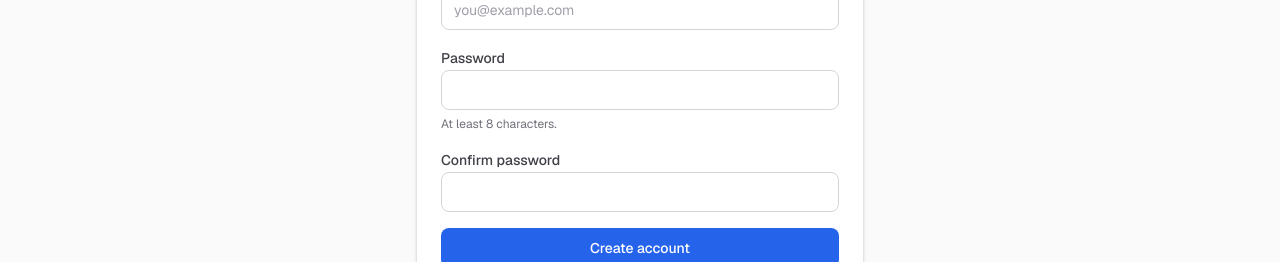
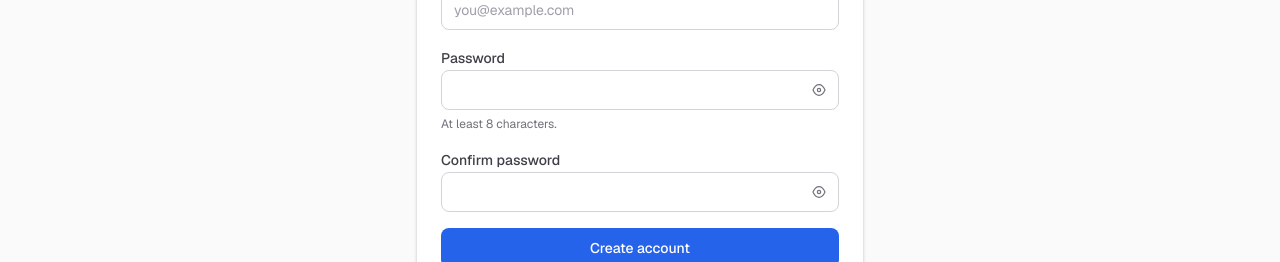
Before and after one commit to carols12352/thecobaltguide, a Next.js app: page /signup in a window 1280 px wide. Shown: the part 509-771 px from the top of the page. Built offline with nearby package versions, Linux system fonts and the light colour scheme; no server answers.

Commit message:
feat: add password visibility toggles across auth and profile forms

```diff
--- a/components/auth/password-dots-input.tsx
+++ b/components/auth/password-dots-input.tsx
@@ -2,6 +2,7 @@
 
 import { useLayoutEffect, useMemo, useRef, useState } from "react";
 import { Input } from "@/components/ui/input";
+import { PasswordVisibilityIcon } from "@/components/auth/password-input";
 import {
   analyzeConfirmOverlay,
   analyzePasswordOverlay,
@@ -11,7 +12,7 @@ import { cn } from "@/lib/utils";
 
 /** Shared monospace sizing so overlay columns line up with native password bullets. */
 export const PASSWORD_INPUT_CLASS =
-  "password-char-input h-8 py-1 font-mono tracking-normal";
+  "password-char-input h-8 py-1 pr-10 font-mono tracking-normal";
 
 interface PasswordDotsInputProps {
   id: string;
@@ -241,6 +242,7 @@ export function PasswordDotsInput({
   overlayField,
 }: PasswordDotsInputProps) {
   const inputRef = useRef<HTMLInputElement>(null);
+  const [passwordVisible, setPasswordVisible] = useState(false);
 
   const segments = useMemo(() => {
     if (compareWith === undefined || overlayField === undefined) {
@@ -268,7 +270,7 @@ export function PasswordDotsInput({
       <Input
         ref={inputRef}
         id={id}
-        type="password"
+        type={passwordVisible ? "text" : "password"}
         autoComplete="new-password"
         value={value}
         onChange={(event) => onChange(event.target.value)}
@@ -276,6 +278,16 @@ export function PasswordDotsInput({
         required={required}
         className={cn(PASSWORD_INPUT_CLASS, className)}
       />
+      <button
+        type="button"
+        onClick={() => setPasswordVisible((visible) => !visible)}
+        aria-label={passwordVisible ? "Hide password" : "Show password"}
+        aria-pressed={passwordVisible}
+        title={passwordVisible ? "Hide password" : "Show password"}
+        className="absolute right-1 top-1/2 z-20 inline-flex size-6 -translate-y-1/2 items-center justify-center rounded text-zinc-500 transition-colors hover:bg-zinc-100 hover:text-zinc-800 focus-visible:outline-none focus-visible:ring-2 focus-visible:ring-cobalt-500 dark:hover:bg-zinc-800 dark:hover:text-zinc-100"
+      >
+        <PasswordVisibilityIcon visible={passwordVisible} />
+      </button>
     </div>
   );
 }
--- /dev/null
+++ b/components/auth/password-input.tsx
@@ -0,0 +1,45 @@
+"use client";
+
+import { useState, type ComponentProps } from "react";
+import { Input } from "@/components/ui/input";
+import { cn } from "@/lib/utils";
+
+export function PasswordVisibilityIcon({ visible }: { visible: boolean }) {
+  return visible ? (
+    <svg viewBox="0 0 24 24" fill="none" stroke="currentColor" strokeWidth="1.75" strokeLinecap="round" strokeLinejoin="round" aria-hidden="true" className="size-4">
+      <path d="M3 3l18 18" />
+      <path d="M10.6 10.7a2 2 0 0 0 2.7 2.7" />
+      <path d="M9.9 4.2A10.8 10.8 0 0 1 12 4c5.5 0 9 8 9 8a16.2 16.2 0 0 1-2.1 3.2" />
+      <path d="M6.6 6.6C4.3 8.2 3 12 3 12s3.5 8 9 8a8.8 8.8 0 0 0 4.1-1" />
+    </svg>
+  ) : (
+    <svg viewBox="0 0 24 24" fill="none" stroke="currentColor" strokeWidth="1.75" strokeLinecap="round" strokeLinejoin="round" aria-hidden="true" className="size-4">
+      <path d="M3 12s3.5-8 9-8 9 8 9 8-3.5 8-9 8-9-8-9-8Z" />
+      <circle cx="12" cy="12" r="2.5" />
+    </svg>
+  );
+}
+
+export function PasswordInput({ className, ...props }: ComponentProps<typeof Input>) {
+  const [visible, setVisible] = useState(false);
+
+  return (
+    <div className="relative w-full">
+      <Input
+        {...props}
+        type={visible ? "text" : "password"}
+        className={cn("pr-10", className)}
+      />
+      <button
+        type="button"
+        onClick={() => setVisible((current) => !current)}
+        aria-label={visible ? "Hide password" : "Show password"}
+        aria-pressed={visible}
+        title={visible ? "Hide password" : "Show password"}
+        className="absolute inset-y-0 right-0 z-10 inline-flex w-10 items-center justify-center rounded-r-lg text-zinc-500 transition-colors hover:bg-zinc-100 hover:text-zinc-800 focus-visible:outline-none focus-visible:ring-2 focus-visible:ring-inset focus-visible:ring-cobalt-500 dark:hover:bg-zinc-800 dark:hover:text-zinc-100"
+      >
+        <PasswordVisibilityIcon visible={visible} />
+      </button>
+    </div>
+  );
+}
--- a/components/auth/password-set-form.tsx
+++ b/components/auth/password-set-form.tsx
@@ -2,8 +2,8 @@
 
 import { useMemo } from "react";
 import { PasswordDotsInput } from "@/components/auth/password-dots-input";
+import { PasswordInput } from "@/components/auth/password-input";
 import { Button } from "@/components/ui/button";
-import { Input } from "@/components/ui/input";
 import { Label } from "@/components/ui/label";
 import {
   analyzePasswordOverlay,
@@ -170,9 +170,8 @@ export function PasswordSetForm({
       {mode === "update" && (
         <div className="space-y-1.5">
           <Label htmlFor="account-current-password">Current password</Label>
-          <Input
+          <PasswordInput
             id="account-current-password"
-            type="password"
             autoComplete="current-password"
             value={currentPassword}
             onChange={(event) => onCurrentPasswordChange?.(event.target.value)}
--- a/components/auth/sign-in-form.tsx
+++ b/components/auth/sign-in-form.tsx
@@ -7,6 +7,7 @@ import { AuthDivider, AuthShell, GoogleIcon } from "@/components/auth/auth-shell
 import { EmailSentDialog } from "@/components/ui/dialog";
 import { Button } from "@/components/ui/button";
 import { Input } from "@/components/ui/input";
+import { PasswordInput } from "@/components/auth/password-input";
 import { Label } from "@/components/ui/label";
 import { AUTH_EMAIL_COOLDOWN_SECONDS } from "@/config/constants";
 import { formatAuthError } from "@/lib/auth/errors";
@@ -240,9 +241,8 @@ export function SignInForm() {
                   Forgot password?
                 </button>
               </div>
-              <Input
+              <PasswordInput
                 id="sign-in-password"
-                type="password"
                 autoComplete="current-password"
                 value={password}
                 onChange={(e) => setPassword(e.target.value)}
--- a/components/auth/sign-up-form.tsx
+++ b/components/auth/sign-up-form.tsx
@@ -7,6 +7,7 @@ import { AuthDivider, AuthShell, GoogleIcon } from "@/components/auth/auth-shell
 import { EmailSentDialog } from "@/components/ui/dialog";
 import { Button } from "@/components/ui/button";
 import { Input } from "@/components/ui/input";
+import { PasswordInput } from "@/components/auth/password-input";
 import { Label } from "@/components/ui/label";
 import { formatAuthError } from "@/lib/auth/errors";
 import { getExistingAccountMessage } from "@/lib/auth/account-hints-client";
@@ -154,9 +155,8 @@ export function SignUpForm() {
 
           <div className="space-y-1.5">
             <Label htmlFor="sign-up-password">Password</Label>
-            <Input
+            <PasswordInput
               id="sign-up-password"
-              type="password"
               autoComplete="new-password"
               value={password}
               onChange={(e) => setPassword(e.target.value)}
@@ -168,9 +168,8 @@ export function SignUpForm() {
 
           <div className="space-y-1.5">
             <Label htmlFor="sign-up-confirm">Confirm password</Label>
-            <Input
+            <PasswordInput
               id="sign-up-confirm"
-              type="password"
               autoComplete="new-password"
               value={confirmPassword}
               onChange={(e) => setConfirmPassword(e.target.value)}
```
